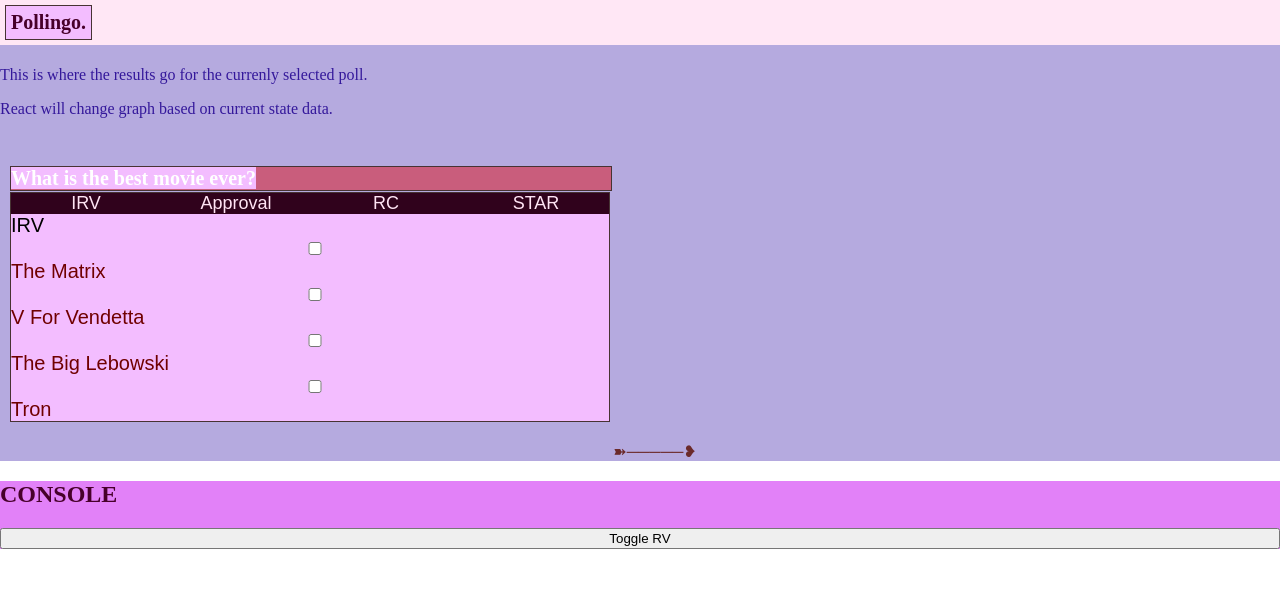
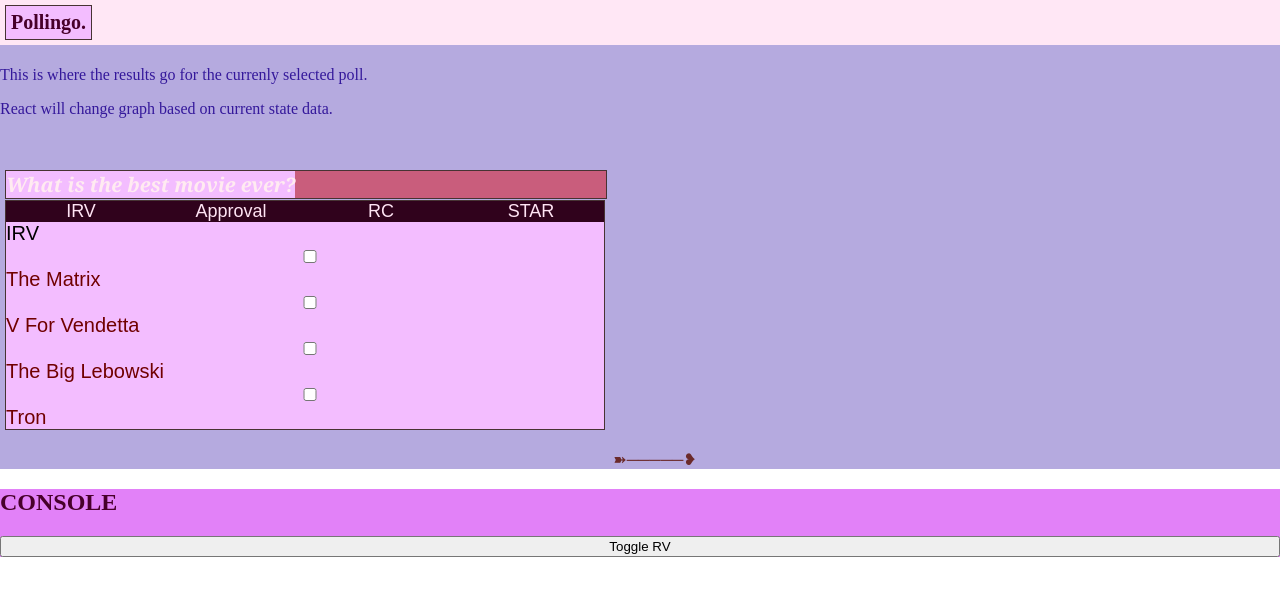
Before and after one commit to el7/Pollingo, a React (Create React App) app: page / in a window 1280 px wide. Shown: the top 596 px of the page. Built offline with nearby package versions, Linux system fonts and the light colour scheme.

Commit message:
simplifying the CSS until I get more functionality. too many CSS rules causing problems at larger screens.

```diff
--- a/src/css/main.css
+++ b/src/css/main.css
@@ -122,9 +122,7 @@ body {
 }
 
 .pollbox-1 {
-  margin: 5px 5px 5px 5px;
   padding: 5px;
-  width: 95%;
   display: grid;
   grid-gap: 0.1em;
   grid-template-rows: 1fr 1fr;
@@ -140,37 +138,15 @@ body {
 */
 }
 
-@media screen and (min-width: 39.9375em) {
-  .pollbox-1 * {
-    background-color: #f3bdff;
-    width: 600px;
-  }
-}
-
-@media screen and (min-width: 90.1875em) {
-  .pollbox-1 * {
-    background-color: #ffc6c6;
-    width: 600px;
-  }
-}
-
 .pollbox-1 .span-pollbox-question {
-  color: white;
-  font-family: "Cursive";
-  font-weight: bold;
-  font-size: 20px;
-}
-
-.pollbox-1 .span-pollbox-answer {
-  color: black;
-  font-family: "Monospace";
+  color: #ffebf1;
+  font: italic bold 20px Georgia;
 }
 
 .pollbox-1 header {
   grid-area: header;
   background-color: #f3bdff;
   border: 1px solid #473333;
-  margin: auto;
 }
 
 .pollbox-1 nav {
@@ -257,6 +233,20 @@ body {
   color: white;
 }
 
+@media screen and (min-width: 39.9375em) {
+  .pollbox-1 * {
+    background-color: #f3bdff;
+    width: 600px;
+  }
+}
+
+@media screen and (min-width: 90.1875em) {
+  .pollbox-1 * {
+    background-color: #ffc6c6;
+    width: 600px;
+  }
+}
+
 .separator-1-div {
   margin: 15px;
   text-align: center;
--- a/src/scss/1-helpers/_util_variables.scss
+++ b/src/scss/1-helpers/_util_variables.scss
@@ -13,6 +13,7 @@ $colors: (
   header-bg-1: rgb(255, 231, 245),
   header-text-1: rgb(71, 0, 42),
   pb-header-bg-1: rgb(243, 189, 255),
+  pb-header-text-1: rgb(255, 235, 241),
   pb-main-bg-1: rgb(201, 93, 124),
   pb-aside-bg-1: rgb(251, 253, 255),
   pb-nav-bg-1: rgb(255, 255, 255),
@@ -31,6 +32,7 @@ $sizes: (
   pb-border-1: 1px solid rgb(71, 51, 51),
   pb-border-2: 2px dashed rgb(255, 255, 255),
   pb-border-3: 3px solid rgb(255, 255, 255),
+  pb-header-text-1: italic bold 20px Georgia,
 );
 
 @function getColor($color-name) {
--- a/src/scss/5-modules/_PollBox.scss
+++ b/src/scss/5-modules/_PollBox.scss
@@ -3,37 +3,9 @@
 @import "../1-helpers/_util_mixins";
 
 .pollbox-1 {
-  // view size small 2/6
-  @include screenSizeBp(min-small) {
-    background-color: getColor(pb-header-bg-1);
-    width: 600px;
-  }
+  // VIEW xs 1/6
+  padding: getSize(padding-5px);
 
-  // view size med 3/6
-  @include screenSizeBp(min-medium) {
-    // not needed
-  }
-
-  // view size large 4/6
-  @include screenSizeBp(min-large) {
-    // not needed
-  }
-
-  // view size xl 5/6
-  @include screenSizeBp(min-extralarge) {
-    background-color: getColor(pb-main-bg-xl-1);
-    width: 600px;
-  }
-
-  // view size xxl 6/6
-  @include screenSizeBp(min-extraextralarge) {
-    // not needed
-  }
-
-  // VIEW small 1/6
-  margin: 5px 5px 5px 5px;
-  padding: 5px;
-  width: 95%;
   display: grid;
   grid-gap: 0.1em;
   grid-template-rows: 1fr 1fr;
@@ -44,22 +16,15 @@
     "footer footer footer";
 
   .span-pollbox-question {
-    color: white;
-    font-family: "Cursive";
-    font-weight: bold;
-    font-size: 20px;
-  }
-
-  .span-pollbox-answer {
-    color: black;
-    font-family: "Monospace";
+    color: getColor(pb-header-text-1);
+    font: getSize(pb-header-text-1);
   }
 
   header {
     grid-area: header;
     background-color: getColor(pb-header-bg-1);
     border: getSize(pb-border-1);
-    margin: auto;
+    //    margin: auto;
   }
 
   nav {
@@ -157,6 +122,33 @@
       }
     }
   }
+
+  // view size small 2/6
+  @include screenSizeBp(min-small) {
+    background-color: getColor(pb-header-bg-1);
+    width: 600px;
+  }
+
+  // view size med 3/6
+  @include screenSizeBp(min-medium) {
+    // not needed
+  }
+
+  // view size large 4/6
+  @include screenSizeBp(min-large) {
+    // not needed
+  }
+
+  // view size xl 5/6
+  @include screenSizeBp(min-extralarge) {
+    background-color: getColor(pb-main-bg-xl-1);
+    width: 600px;
+  }
+
+  // view size xxl 6/6
+  @include screenSizeBp(min-extraextralarge) {
+    // not needed
+  }
 }
 
 // .pollTypeIRV
```
Also changed, not shown: 1 other file (tests, documents, lock files or other folders).
